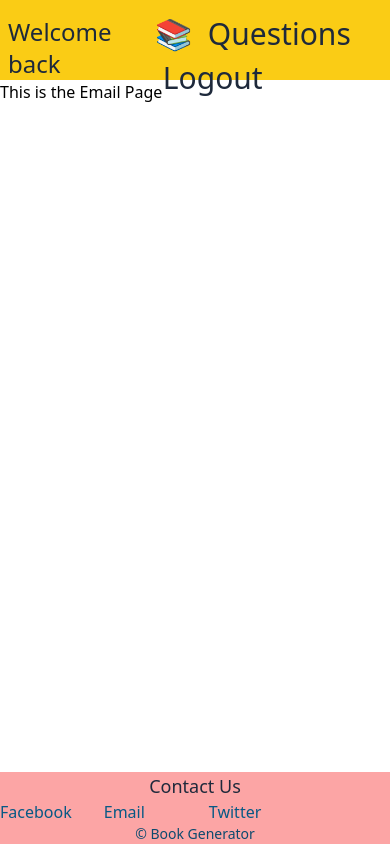
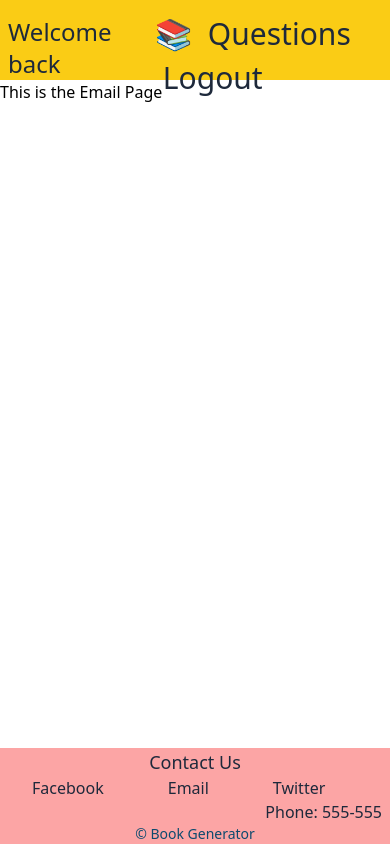
Before and after one commit to amart672/bookgenerator, a Vue app: page /email in a window 390 px wide. Built offline with nearby package versions, Linux system fonts and the light colour scheme; what @vueuse/firebase would draw is missing.

Commit message:
added phone number on footer

```diff
--- a/src/views/FooterPage.vue
+++ b/src/views/FooterPage.vue
@@ -1,9 +1,10 @@
 <template>
   <footer class="fixed left-0 bottom-0 w-full bg-red-300">
     <p class="text-center text-lg text-slate-800">Contact Us</p>
-    <RouterLink to="/facebook" class="text-m text-start text-sky-800">Facebook</RouterLink>
-    <RouterLink to="/email" class="text-m px-8 text-center text-sky-800">Email</RouterLink>
-    <RouterLink to="/twitter" class="text-m px-8 text-end text-sky-800">Twitter</RouterLink>
+    <RouterLink to="/facebook" class="text-m px-8 text-slate-800">Facebook</RouterLink>
+    <RouterLink to="/email" class="text-m px-8 text-slate-800">Email</RouterLink>
+    <RouterLink to="/twitter" class="text-m px-8 text-center text-slate-800">Twitter</RouterLink>
+    <p class="text-m px-2 text-end text-slate-800">Phone: 555-555</p>
     <p class="text-center text-sm text-sky-900">© Book Generator</p>
   </footer>
 </template>
```
